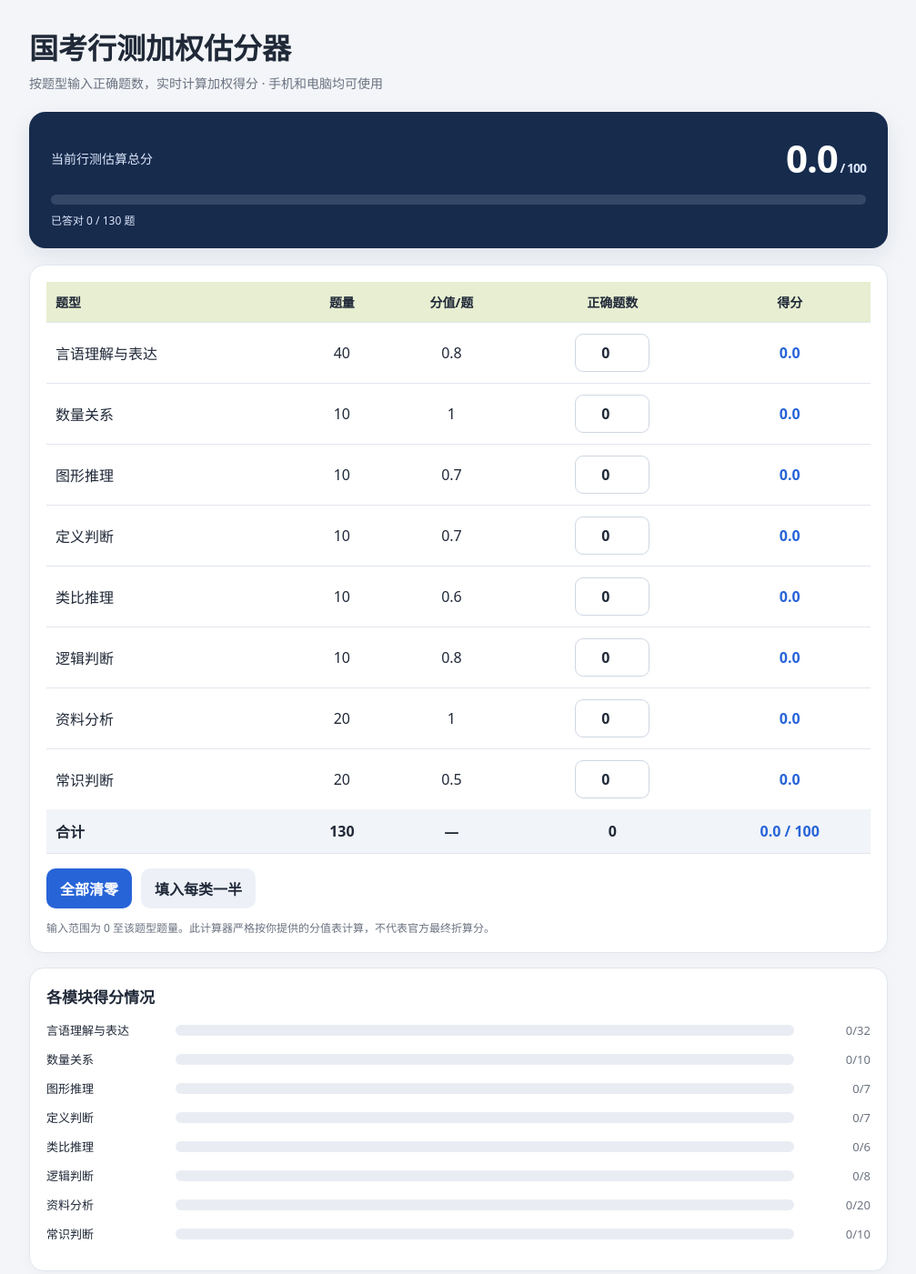
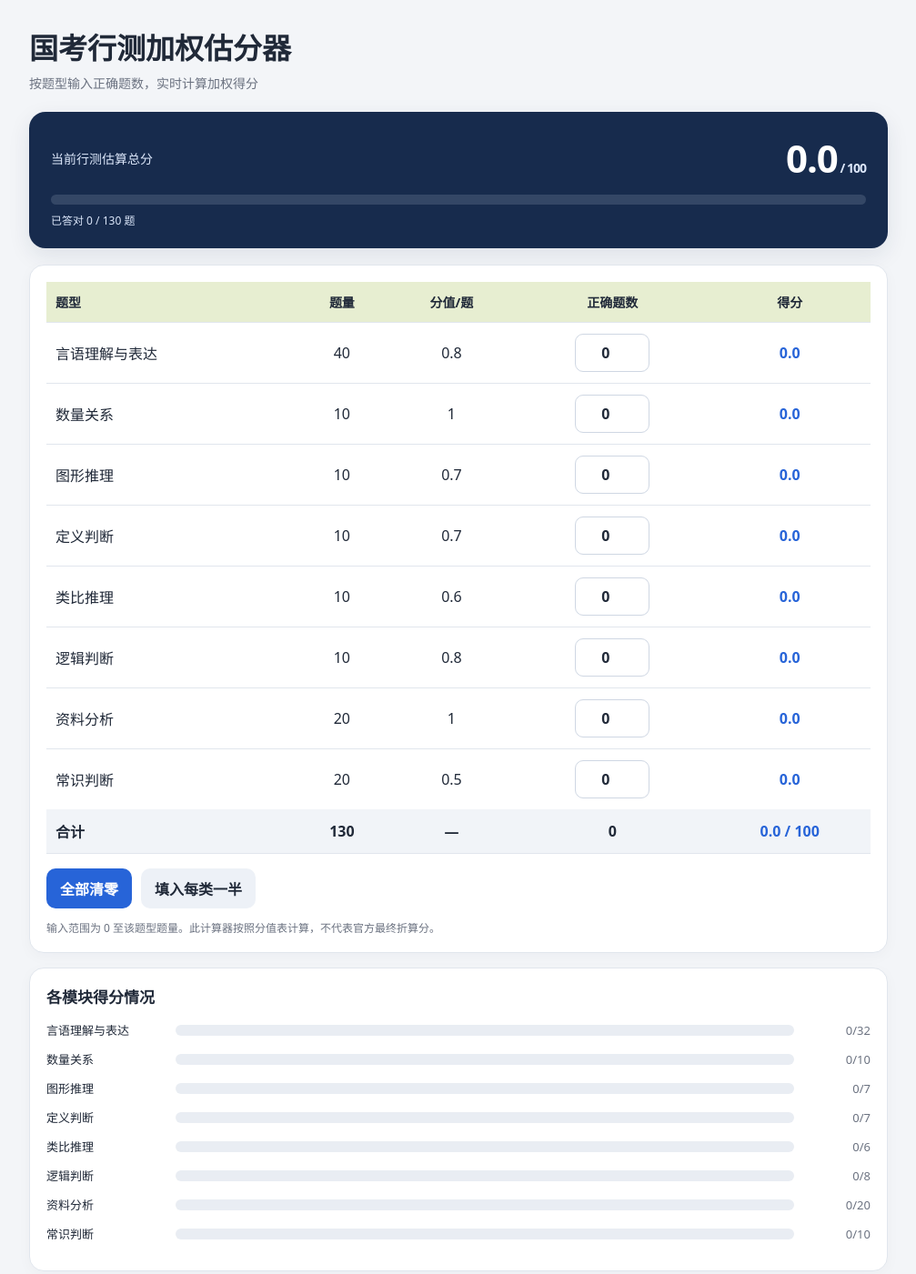
Before and after one commit to 1138816781/-, a plain HTML site: page index.html in a window 1280 px wide. Shown: the top 1401 px of the page at 91% size, without its empty margins (136-1143 px from the left). Drawn offline with Linux system fonts and the light colour scheme.

Commit message:
Update index.html

```diff
--- a/index.html
+++ b/index.html
@@ -51,7 +51,7 @@ button{border:0;border-radius:10px;padding:10px 15px;font:inherit;font-weight:65
 <body>
 <main class="wrap">
   <h1>国考行测加权估分器</h1>
-  <p class="sub">按题型输入正确题数，实时计算加权得分 · 手机和电脑均可使用</p>
+  <p class="sub">按题型输入正确题数，实时计算加权得分 </p>
 
   <section class="hero" aria-live="polite">
     <div class="hero-top">
@@ -72,7 +72,7 @@ button{border:0;border-radius:10px;padding:10px 15px;font:inherit;font-weight:65
       <button class="primary" id="reset">全部清零</button>
       <button class="secondary" id="half">填入每类一半</button>
     </div>
-    <p class="hint">输入范围为 0 至该题型题量。此计算器严格按你提供的分值表计算，不代表官方最终折算分。</p>
+    <p class="hint">输入范围为 0 至该题型题量。此计算器按照分值表计算，不代表官方最终折算分。</p>
   </section>
 
   <section class="card">
```
